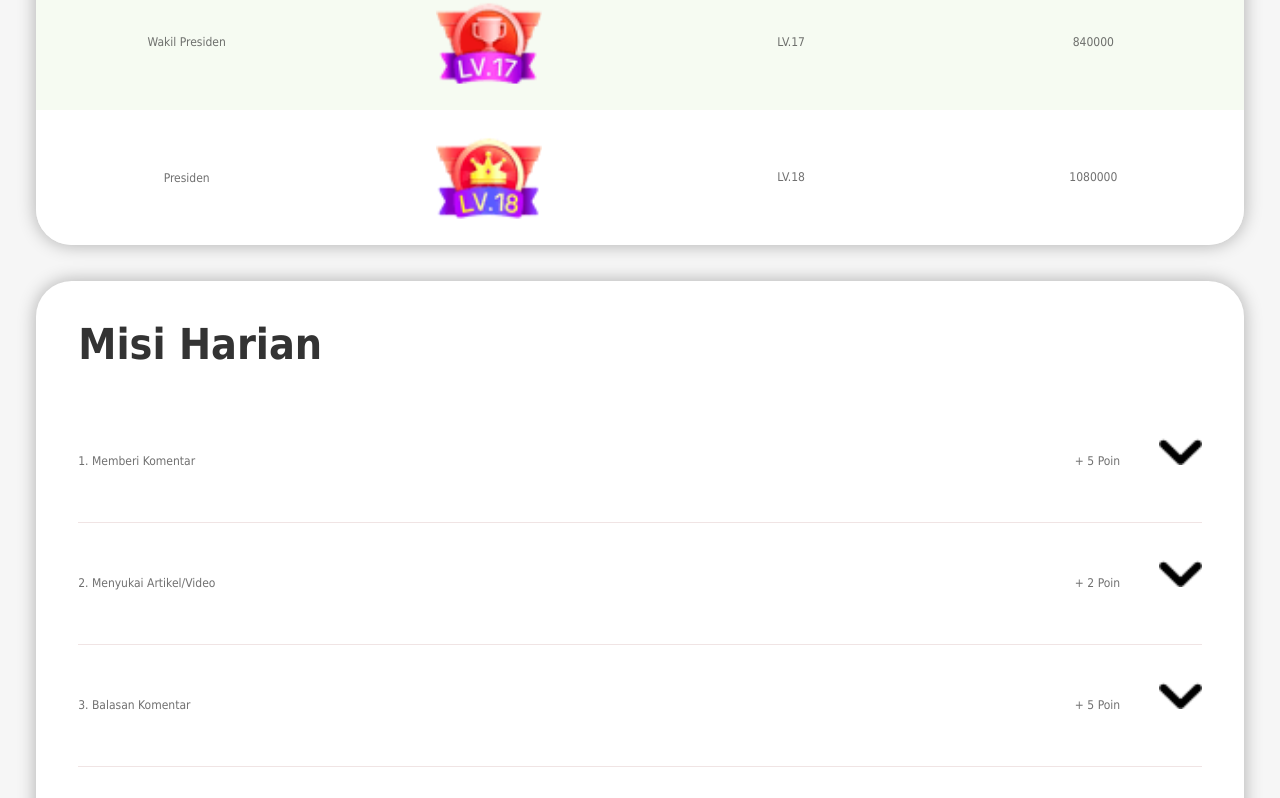
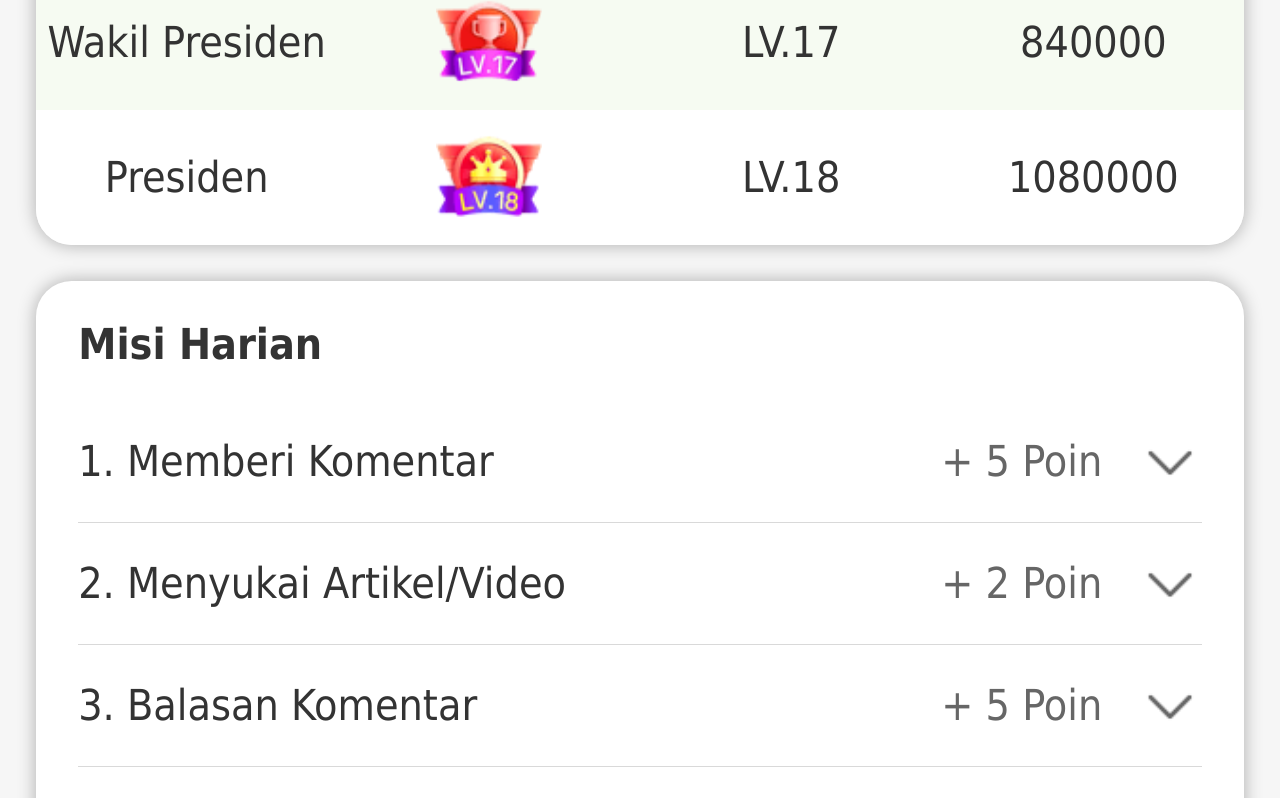
Before and after one commit to lonhui/caping_embedded_h5, a Vue app: page /#/level in a window 1280 px wide. Shown: the part 1664-2462 px from the top of the page. Built offline with nearby package versions, Linux system fonts and the light colour scheme.

Commit message:
level页面优化

```diff
--- a/src/pages/Level/components/misiHarian.vue
+++ b/src/pages/Level/components/misiHarian.vue
@@ -19,8 +19,8 @@ export default {
     data(){
         return{
             status:false,
-            topIcon:require('@/assets/top_icon.png'),
-            bottomIcom:require('@/assets/bottom_icon.png')
+            topIcon:require('@/assets/LV/ico_Arrow_Next6@2x.png'),
+            bottomIcom:require('@/assets/LV/ico_Arrow_Next5@2x.png')
         }
     }
 }
@@ -29,6 +29,13 @@ export default {
 <style scoped>
 .liD .desc{
     text-align: right;
+    display: flex;
+    flex-direction:row;
+    align-items: center;
+    color: #666;
+}
+.liD .title{
+    color: #333;
 }
 .liD{
     line-height: 0.24rem;
@@ -36,17 +43,18 @@ export default {
     flex-direction:row;
     justify-content: space-between;
     align-items: center;
+    font-size: 0.12rem;
 }
 .details{
     color: rgba(51, 51, 51, 0.5);
-    font-size: 0.12rem;
+    font-size: 0.10rem;
     font-weight: 500;
     padding: 0.05rem 0.1rem;
     line-height: 0.16rem;
 }
 img{
-     width: 0.12rem;
-     height: 0.08rem;
+     width: 0.18rem;
+     height: 0.18rem;
      margin-left: 0.1rem;
  }
 .slide-fade-enter-active {
--- a/src/pages/Level/level.vue
+++ b/src/pages/Level/level.vue
@@ -226,7 +226,7 @@ export default {
 table{
     width: 100%;
     border-collapse:collapse;
-    color:rgba(51, 51, 51, 0.7);
+    color:#333;
 }
 .lv_table{
     border-radius: 0.1rem;
@@ -237,6 +237,7 @@ table{
 .table{
     background-color: #fff;
     border-radius: 0.1rem;
+    font-size: 0.12rem;
 }
 th,td{
     width: 25%;
@@ -329,7 +330,7 @@ tr{
 .lv_promotion li{
     padding-top: 0.05rem;
     padding-bottom: 0.05rem;
-    border-bottom: rgba(153, 76, 76, 0.15) 0.005rem solid;
+    border-bottom: rgba(0, 0, 0, 0.15) 0.005rem solid;
 }
 .lv_promotion li .title{
     color: #333;
```
Also changed, not shown: src/assets/LV/ico_Arrow_Next5@2x.png (added), src/assets/LV/ico_Arrow_Next6@2x.png (added).
